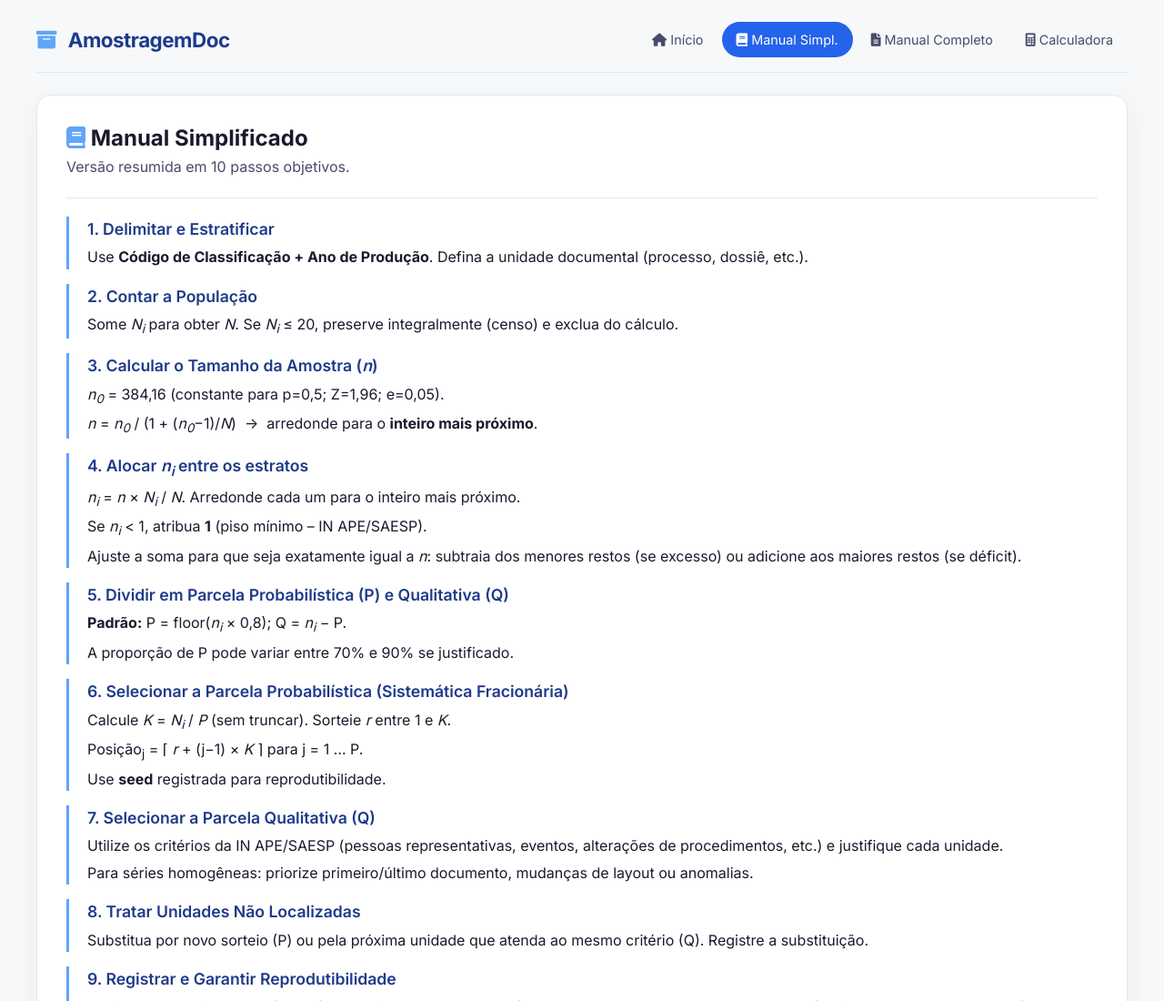
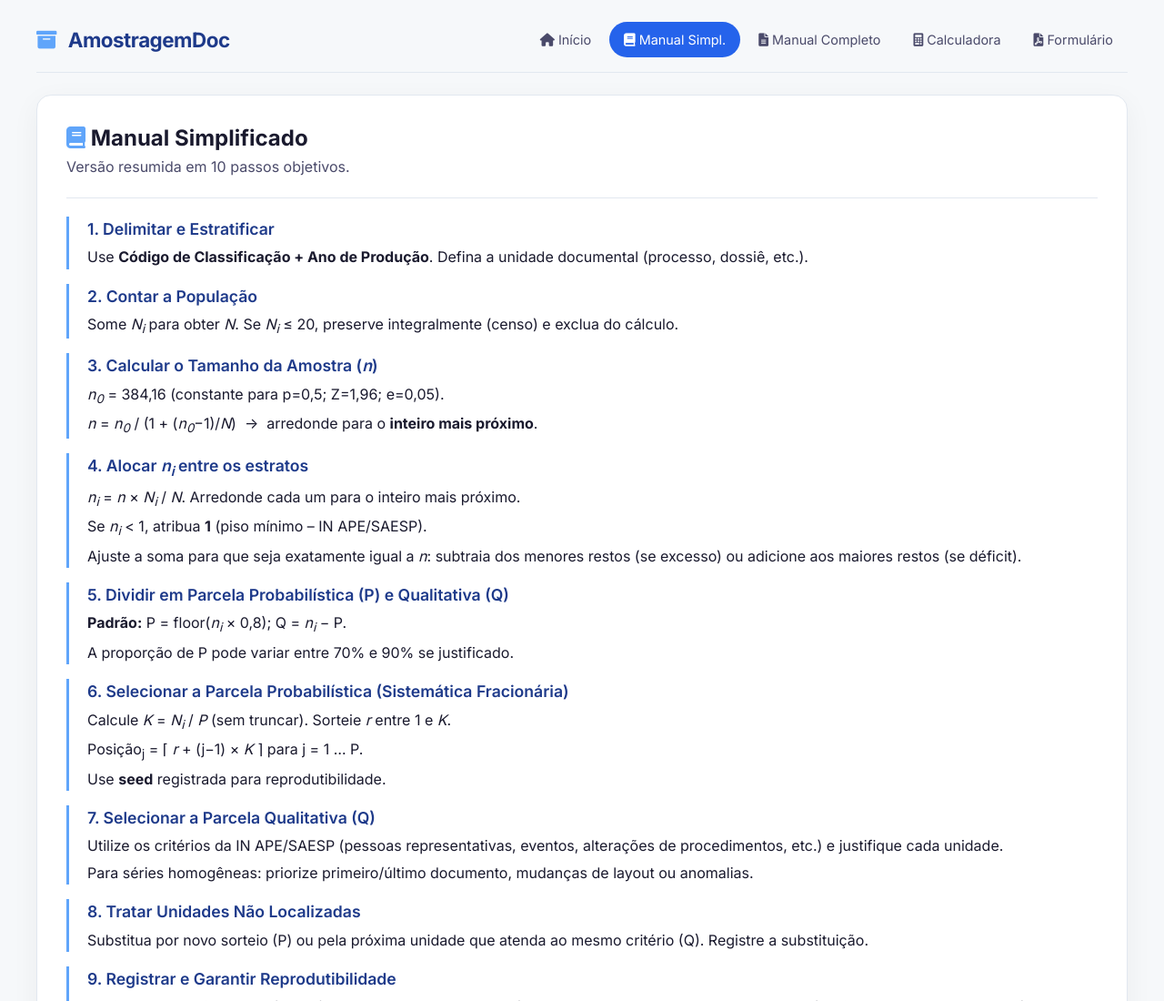
Before and after one commit to videsouza/videsouza, a plain HTML site: page manual-simplificado.html in a window 1280 px wide. Shown: the top 1100 px of the page at 91% size. Drawn offline with Linux system fonts and the light colour scheme.

Commit message:
Update manual-simplificado.html

```diff
--- a/manual-simplificado.html
+++ b/manual-simplificado.html
@@ -140,6 +140,8 @@
             <a href="manual-simplificado.html" class="active"><i class="fas fa-book"></i> Manual Simpl.</a>
             <a href="manual-completo.html"><i class="fas fa-file-alt"></i> Manual Completo</a>
             <a href="ferramenta.html"><i class="fas fa-calculator"></i> Calculadora</a>
+            <a href="formulario.html"><i class="fas fa-file-pdf"></i> Formulário</a>
+
         </div>
     </nav>
 
```
